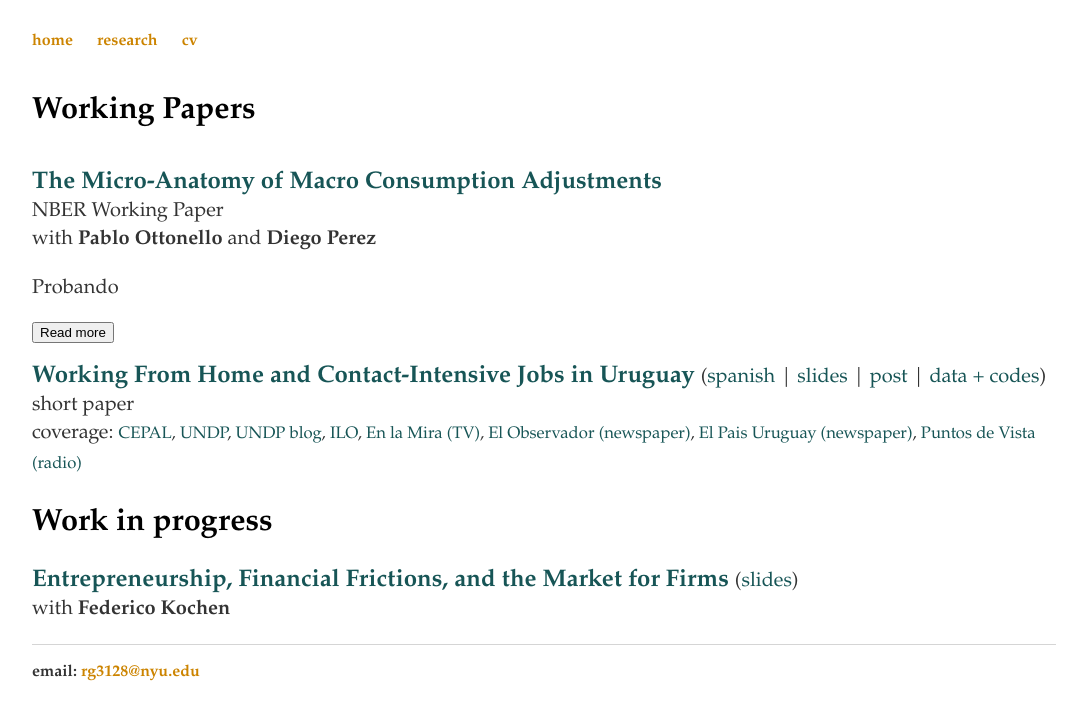
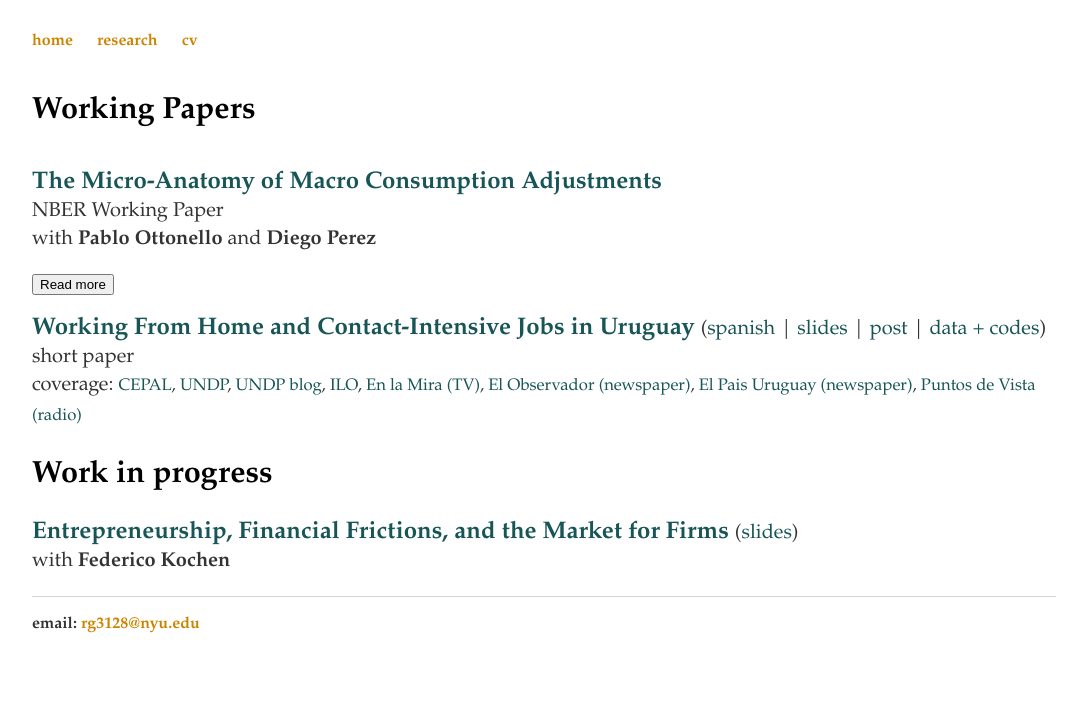
Before and after one commit to rafaguntin/rafaguntin.github.io, a Jekyll site: the page built from research/index.html, in a window 1280 px wide. Shown: the top 720 px of the page, without its empty margins (96-1172 px from the left). Built offline with Jekyll 4.4.1, drawn with Linux system fonts in a browser that asks for light colours.

Commit message:
Update main.css

```diff
--- a/css/main.css
+++ b/css/main.css
@@ -5,6 +5,7 @@ a:hover { text-decoration: underline; font-family: Palatino, 'Palatino Linotype'
 
 p, ul { font-size: 1.5em; line-height: 1.4em; color: #333; font-family: Palatino, 'Palatino Linotype'}
 p1 { font-size: 1em; line-height: .8em; color: #333; font-family: Palatino, 'Palatino Linotype'}
+#more {display: none;}
 
 h1, h2, h3, h4 { font-family: Palatino, 'Palatino Linotype', serif; }
 h1 { font-size: 3em;  }
```
